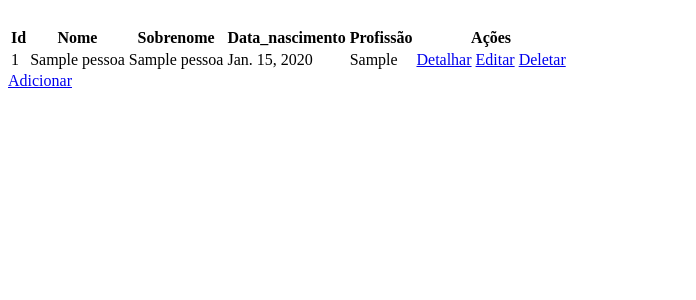
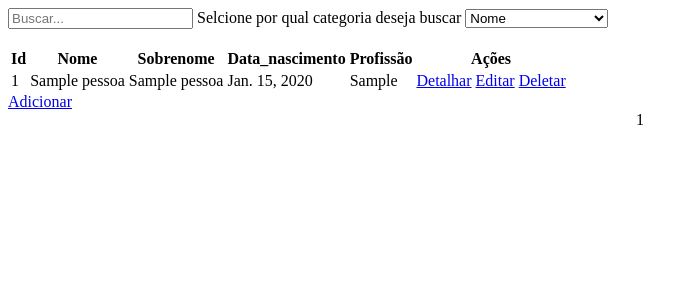
Before and after one commit to leandrotry/Primeiro_CRUD_Python, a Django app: page / in a window 1280 px wide. Shown: the top 300 px of the page, without its empty margins (0-696 px from the left). Run offline with Django 4.2, Linux system fonts and the light colour scheme; tables that the repository leaves empty hold one stand-in row (values such as "Sample post").

Commit message:
Adicionado campo de buscar
Falta correção das opções

```diff
--- a/CRUD/models.py
+++ b/CRUD/models.py
@@ -1,4 +1,5 @@
 from datetime import date
+from django.core.paginator import Paginator
 
 from django.db import models
 
--- a/CRUD/templates/index.html
+++ b/CRUD/templates/index.html
@@ -6,6 +6,19 @@
     <title>Visualização</title>
 </head>
 <body>
+    <div class="buscar">
+        <form method="get">
+            <input type="text" id="search" name="search" class="search" placeholder="Buscar...">
+            <label for="opcao">Selcione por qual categoria deseja buscar</label>
+            <select id="opcao" name="opcao" class="opcao">
+                <option value="nome">Nome</option>
+                <option value="ultimo_nome">Ultimo Nome</option>
+                <option value="idade">idade</option>
+                <option value="data_nascimento">Data de Nascimento</option>
+                <option value="profissao">Profissão</option>
+            </select>
+        </form>
+    </div>
  <table>
     <thead>
       <tr>
@@ -36,6 +49,20 @@
 </table>
 <a href="form/" class="btn">Adicionar</a>
 
+ <div class="pagination" style="text-align: center">
+     {% if db.has_previous %}
+        <a href="?page={{db.previous_page_number}}"> < </a>
+     {% endif %}
+
+     {{db.number}}
+
+     {% if db.has_next %}
+        <a href="?page={{db.next_page_number}}"> > </a>
+     {% endif %}
+
+
+ </div>
+
 {% load static %}
 <script src="{% static 'javascript.js' %}"></script>
 </body>
--- a/CRUD/views.py
+++ b/CRUD/views.py
@@ -1,13 +1,30 @@
 from django.shortcuts import render, HttpResponse, render, redirect
 from CRUD.forms import PessoaForm
 from CRUD.models import Pessoa
-
+from django.core.paginator import Paginator
 
 # Create your views here.
 
 def home(request):
     data = {}
-    data['db'] = Pessoa.objects.all()
+
+    def paginar():
+        all = Pessoa.objects.all()
+        paginator = Paginator(all, 2)
+        pages = request.GET.get('page')
+        data['db'] = paginator.get_page(pages)
+
+
+    def buscar():
+        search = request.GET.get('search')
+        opcao = request.GET.get('opcao')
+        if search:
+            op = opcao
+            data['db'] = Pessoa.objects.filter(op=search)
+        else:
+            return paginar()
+    paginar()
+    buscar()
     return render(request, 'index.html', data)
 
 
```
